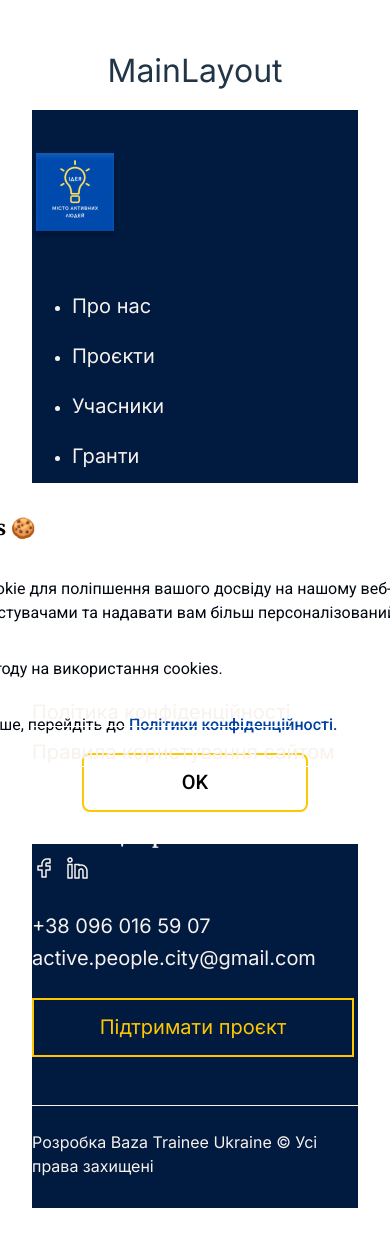
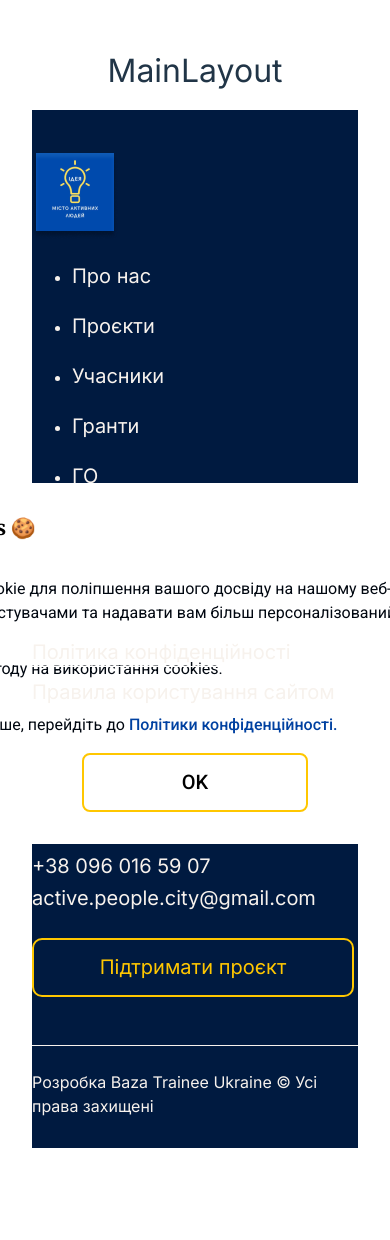
Before and after one commit to baza-trainee/urban-platform, a React (Vite) app: page / in a window 390 px wide. After the commit the page ends 1180 px from the top, so only its background shows below. Built offline with nearby package versions, Linux system fonts and the light colour scheme.

Commit message:
прибрав зайві стілі

```diff
--- a/src/components/Footer/Footer.module.scss
+++ b/src/components/Footer/Footer.module.scss
@@ -46,6 +46,7 @@ a {
         cursor: pointer;
         display: block;
         border: 2px solid #ffc700;
+        border-radius: 10px;
         text-align: center;
         color: #ffc700;
         font-size: 20px;
@@ -126,7 +127,6 @@ a {
 @media (max-width: 667.98px) {
     .footer {
         &__body {
-            row-gap: 30px;
             flex-direction: column;
         }
     }
```
